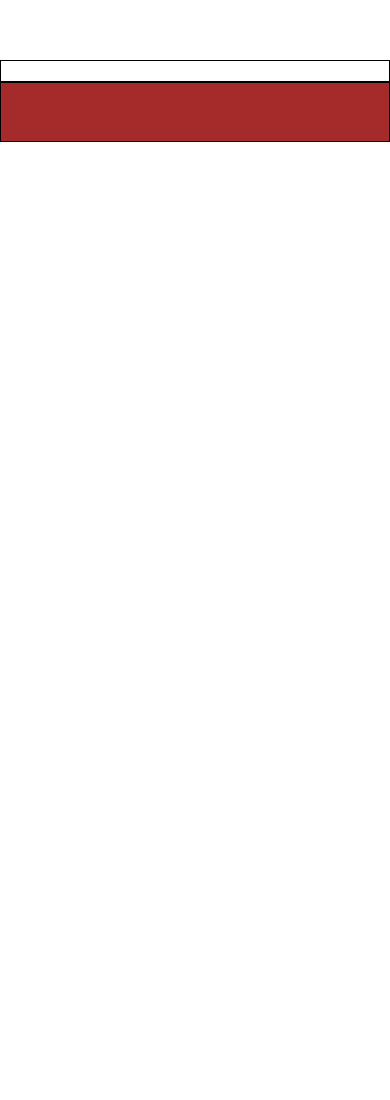
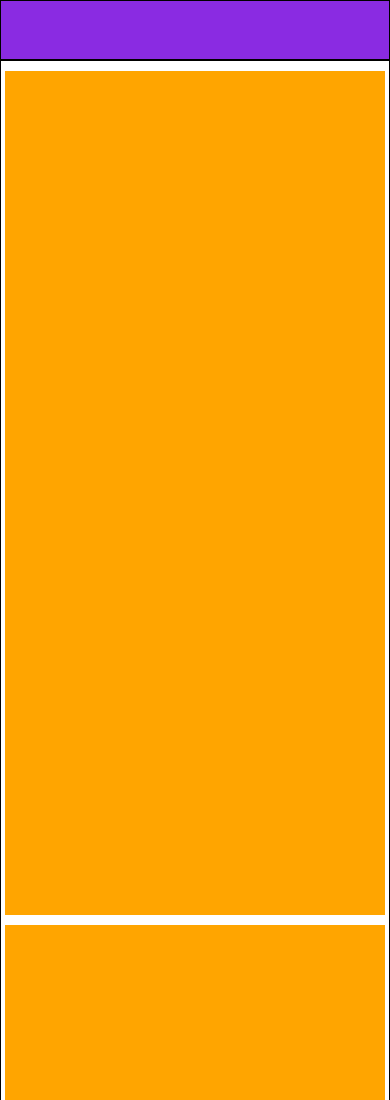
Before and after one commit to ifpi-picos/layout-responsivo-AnaSofiaFerrei1, a plain HTML site: page index.html in a window 390 px wide. Shown: the top 1100 px of the page. Before the commit the page ends 844 px from the top, so only its background shows below. Drawn offline with Linux system fonts and the light colour scheme.

Commit message:
index add

```diff
--- a/estilo.css
+++ b/estilo.css
@@ -11,43 +11,55 @@ body {
 
 }
 
-hearder,
-footer{
+header, footer {
     height: 60px;
 
 }
 
-main{
-    height: cal(100vh -150px);
-    display: flex;
-    gap: 10px;
-    padding: 10px 0;
-
-}
-
-main div{
-   width: 33%;
-   background-color: orange;
-   height: 100%;
-
-}
-
-.dobbro{
-    flex-grow: 2;
-
-}
-
-header{
+header {
     background-color: blueviolet;
 }
 
-footer{
+footer {
     background-color: brown;
 
 }
 
-header,
-main,
-footer{
+header,main,footer {
+
     border: 1px solid #000;
 }
+
+main {
+    display: flex;
+    gap: 10px;
+    padding: 10px 0;
+    flex-wrap: wrap;
+    justify-content: space-around;
+
+}
+
+main div {
+    width: 30%;
+    background-color: orange;
+    height: calc(100vh - 120px);
+
+}
+
+@media (max-width: 768px) {
+    main {
+        height: auto;
+    }
+
+    main div {
+        width: 45%;
+        height: 100vh;
+    }
+}
+
+@media (max-width: 576px) {
+
+    main div {
+        width: 98%;
+    }
+}
--- a/index.html
+++ b/index.html
@@ -4,11 +4,11 @@
     <meta charset="UTF-8">
     <title>responsivo</title>
     <link rel="stylesheet" href="estilo.css">
-
+    <meta name="viewport" content="width=device-width, initial-scale=1" />
 </head>
 
 <body>
-    <hearder></hearder>
+    <header></header>
     <main>
       <div></div>
       <div></div>
```
